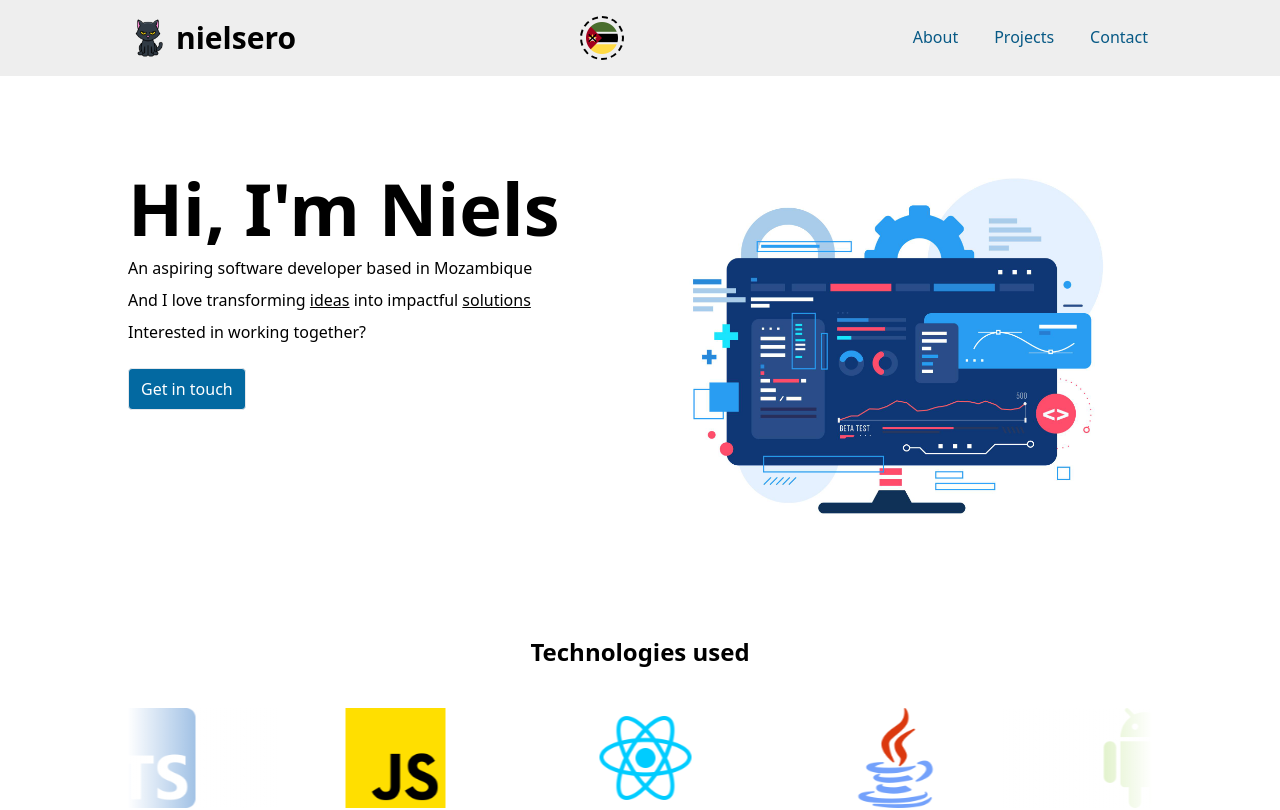
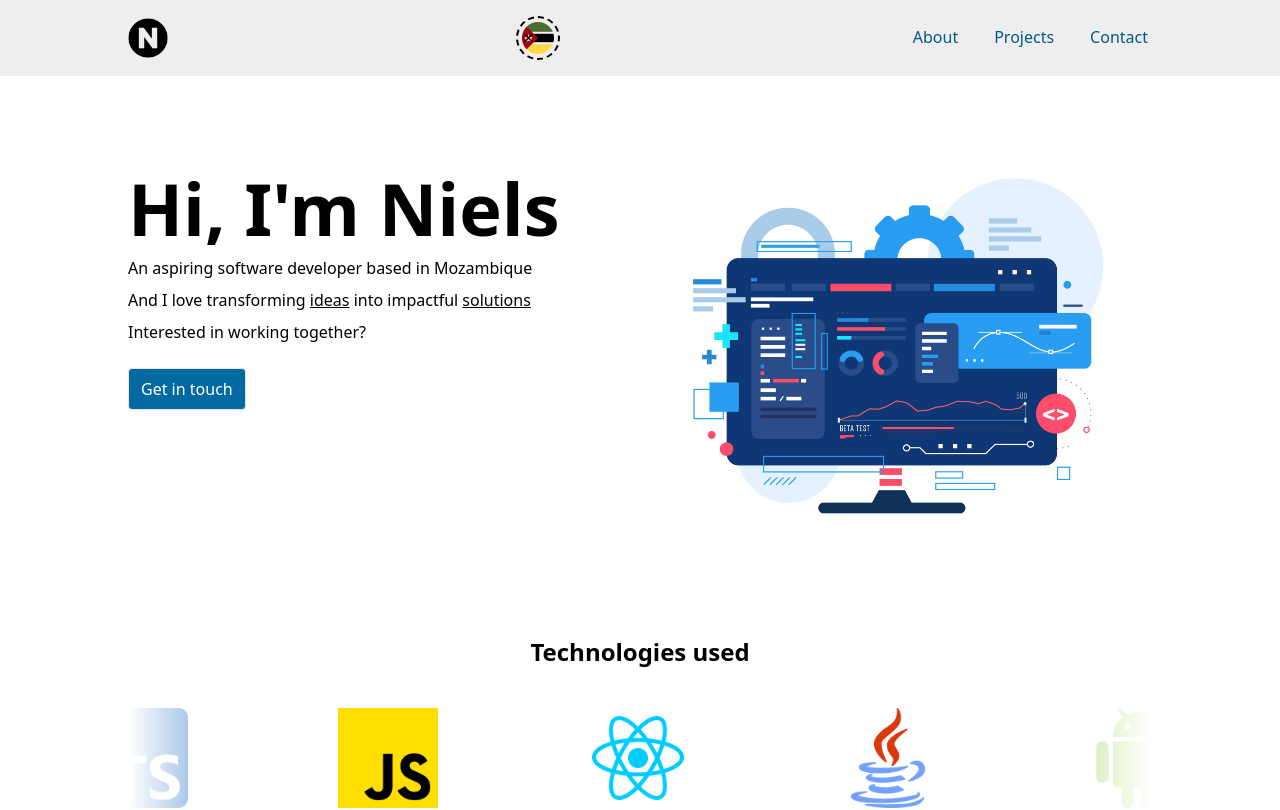
Before and after one commit to nielsero/portfolio, a React (Vite) app: page / in a window 1280 px wide. Shown: the top 810 px of the page. Built offline with nearby package versions, Linux system fonts and the light colour scheme.

Commit message:
Update logo in header
Also change number of projects shown in a row.

```diff
--- a/src/App.tsx
+++ b/src/App.tsx
@@ -4,7 +4,7 @@ import Projects from "./components/layout/Projects"
 import Contact from "./components/layout/Contact"
 import Footer from "./components/layout/Footer"
 import Skills from "./components/layout/Skills"
-import blackCatImage from "./assets/black-cat.png"
+import letterNImage from "./assets/letter-n.png"
 import mozFlag from "./assets/mozambique.png"
 import devImage from "./assets/app-dev.jpg"
 import githubImage from "./assets/github.png"
@@ -65,7 +65,7 @@ const projects = [
 function App() {
   return (
     <>
-      <Header logo={blackCatImage} flag={mozFlag} />
+      <Header logo={letterNImage} flag={mozFlag} />
       <Hero heroImage={devImage} />
       <Skills images={skills} />
       <Projects projects={projects} />
--- a/src/components/common/Project.tsx
+++ b/src/components/common/Project.tsx
@@ -16,7 +16,7 @@ const Project = ({
   githubLink
 }: ProjectProps) => {
   return (
-    <div className="w-[95%] sm:w-[45%] lg:w-[30%] shadow rounded-b pb-3 bg-white">
+    <div className="w-[95%] sm:w-[45%] shadow rounded-b pb-3 bg-white">
       <img src={src} alt={alt} className="hover:opacity-80 cursor-pointer" />
 
       <div className="mt-2">
--- a/src/components/layout/Header.tsx
+++ b/src/components/layout/Header.tsx
@@ -13,13 +13,12 @@ function Header({ logo, flag }: Props) {
   return (
     <header className="w-full py-4 px-2 bg-[#eeeeee]">
       <div className="container flex justify-between items-center max-w-5xl mx-auto">
-        <div className="flex gap-2 items-center">
+        <div className="flex items-center">
           <img
             src={logo}
             alt="logo image of a black cat"
             className="w-8 h-8 md:w-10 md:h-10"
           />
-          <span className="font-bold text-2xl md:text-3xl">nielsero</span>
         </div>
 
         <div className="p-1 border-2 border-dashed rounded-full border-black">
@@ -57,13 +56,12 @@ function Header({ logo, flag }: Props) {
                 alt="logo image of a black cat"
                 className="w-8 h-8 md:w-10 md:h-10"
               />
-              <span className="font-bold text-2xl md:text-3xl">nielsero</span>
             </div>
             <div onClick={() => setIsNavOpen(!isNavOpen)}>
               <AiOutlineClose size={20} />
             </div>
           </div>
-          <nav className="flex flex-col pl-3 mt-4 gap-3">
+          <nav className="flex flex-col pl-1 mt-4 gap-3">
             <Link href="#" onClick={() => setIsNavOpen(!isNavOpen)}>
               About
             </Link>
```
Also changed, not shown: src/assets/letter-n.png (added).
